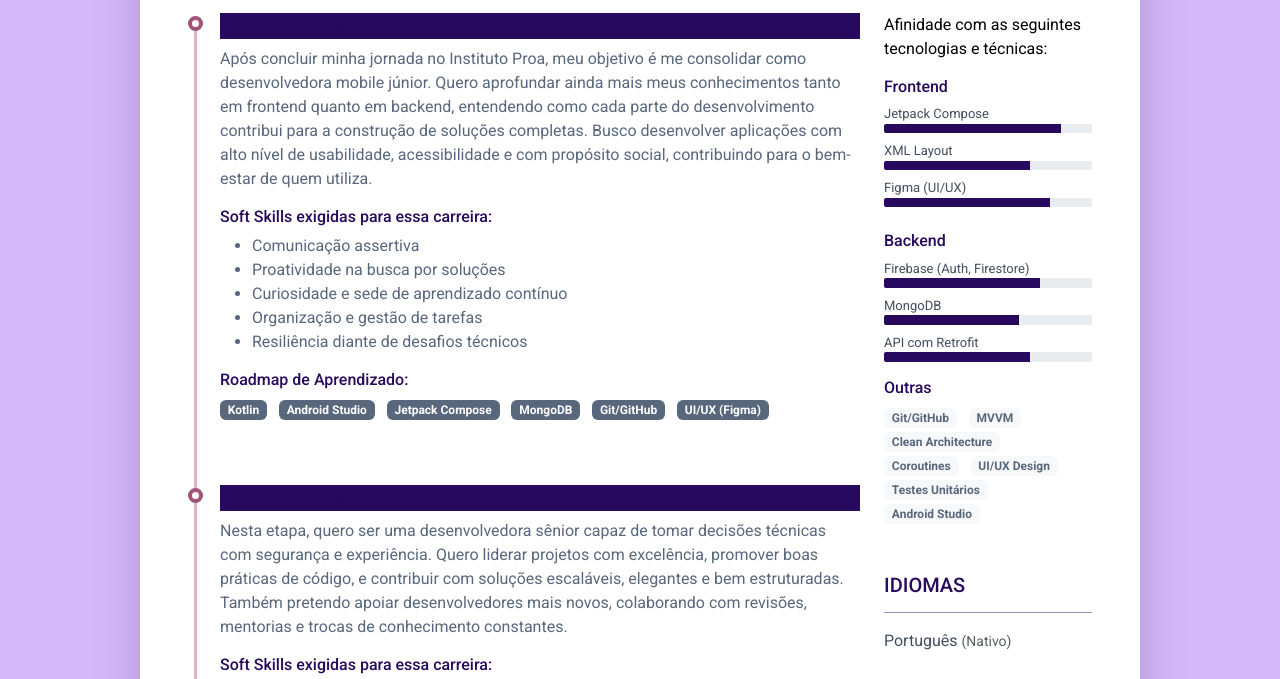
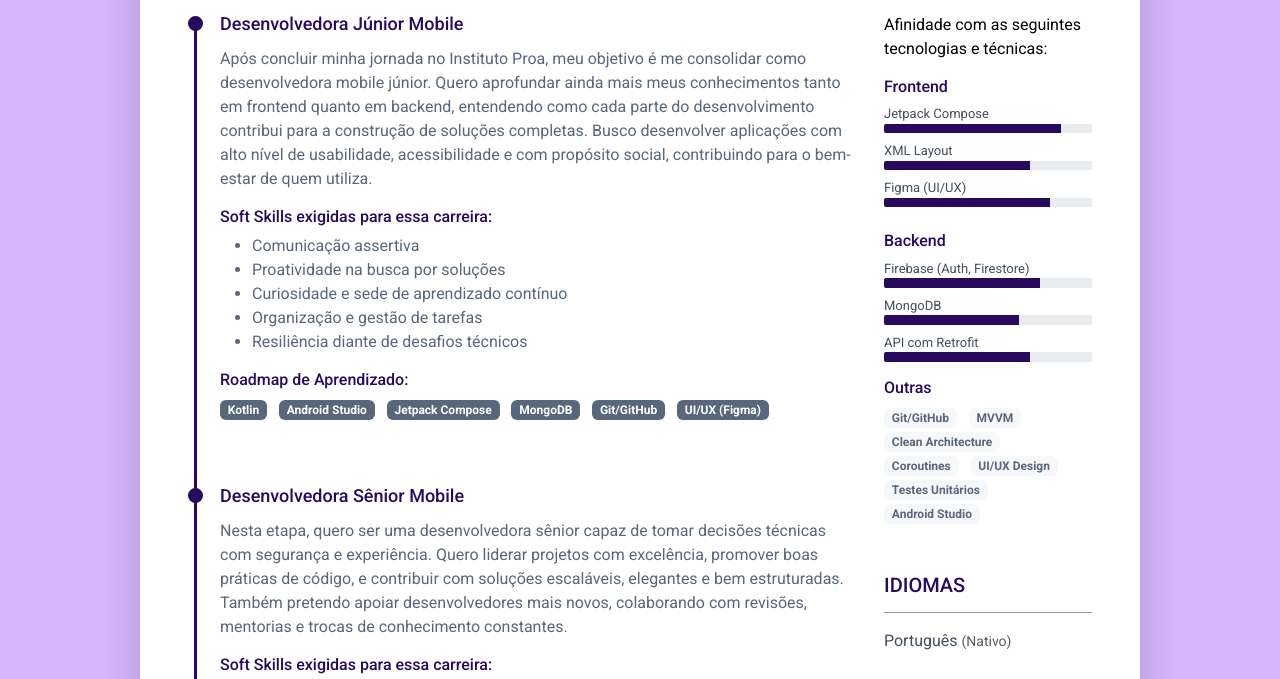
Before and after one commit to AnaJuLima2006/MapaDeCarreira, a plain HTML site: page index.html in a window 1280 px wide. Shown: the part 731-1410 px from the top of the page. Drawn offline with Linux system fonts and the light colour scheme.

Commit message:
linha do tempo personalizada

```diff
--- a/index.html
+++ b/index.html
@@ -55,11 +55,16 @@
 		.resume-wrapper-inner h6 {
 			color: #270a5d; /*  títulos em roxo escuro */
 		}
-		/* Linha do tempo */
-		.resume-timeline-item-header {
+		/* Linha vertical da linha do tempo */
+		.resume-timeline::before {
 			background-color: #270a5d !important;
 		}
 
+		/* Bolinhas da linha do tempo */
+		.resume-timeline-item::before {
+			background-color: #270a5d !important;
+			border: 2px solid #270a5d !important; /* se quiser reforçar */
+		}
 		/* Barras de progresso */
 		.theme-progress-bar-dark {
 			background-color: #270a5d !important;
```
